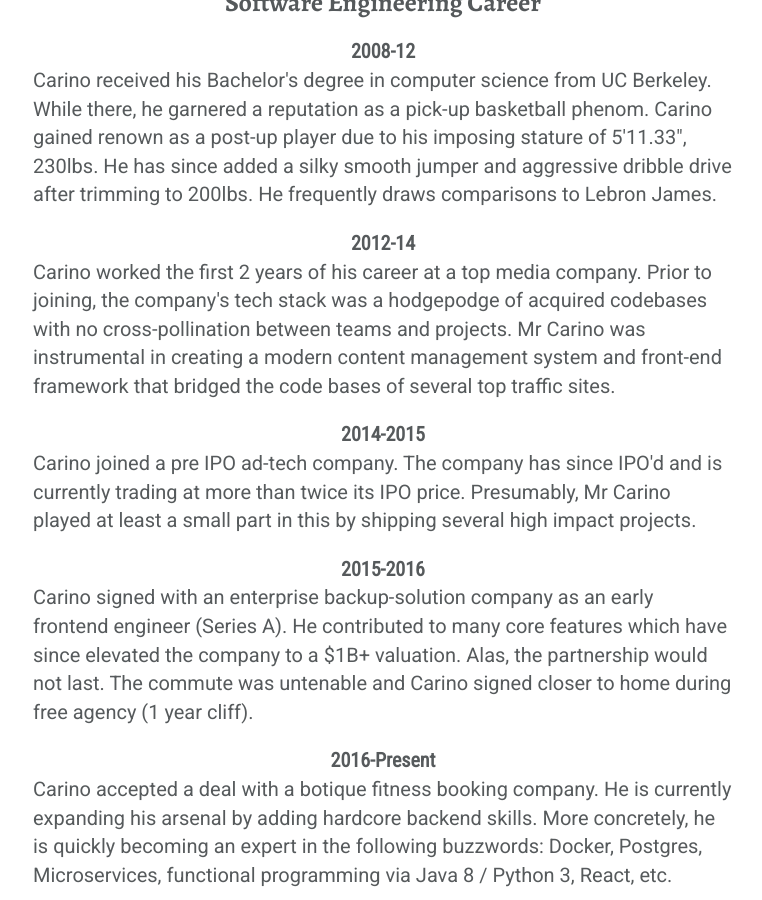
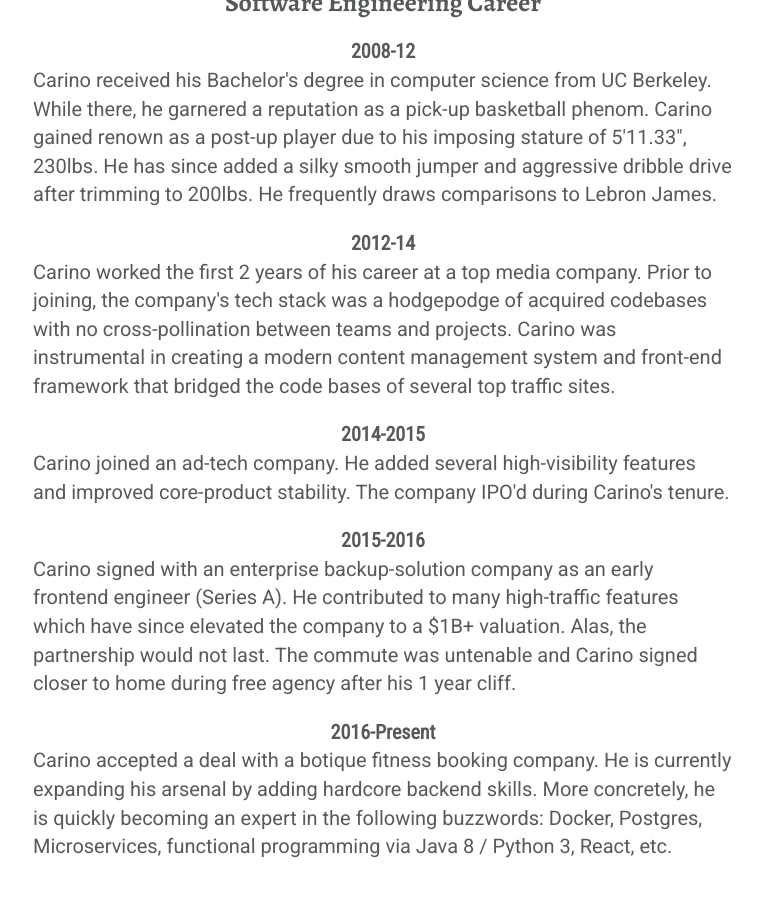
Before and after one commit to rcarino/rcarino.github.io, a Jekyll site: the page built from index.html, in a window 1280 px wide and 900 px high, scrolled down 1376 px. Shown: the whole window, without its empty margins (257-1019 px from the left). Built offline with Jekyll 4.4.1, drawn with Linux system fonts in a browser that asks for light colours; nearby versions of some CDN libraries.

Commit message:
shore up text

```diff
--- a/_layouts/home.html
+++ b/_layouts/home.html
@@ -56,27 +56,24 @@ title: It's sha boy Ray-Z in the building!
             Carino worked the first 2 years of his career at a top media company. Prior to joining, the company's
             tech
             stack was a hodgepodge of acquired codebases with no cross-pollination between teams and projects.
-            Mr Carino was instrumental in creating a modern content management system and front-end framework that
+            Carino was instrumental in creating a modern content management system and front-end framework that
             bridged the code bases of several top traffic sites.
         </p>
 
         <h2>2014-2015</h2>
 
         <p>
-            Carino joined a pre IPO ad-tech company. The company has since IPO'd and is currently trading at more
-            than
-            twice its IPO price. Presumably, Mr Carino played at least a small part in this by shipping several high
-            impact
-            projects.
+            Carino joined an ad-tech company. He added several high-visibility features and improved core-product
+            stability. The company IPO'd during Carino's tenure.
         </p>
 
         <h2>2015-2016</h2>
 
         <p>
             Carino signed with an enterprise backup-solution company as an early frontend engineer (Series A). He
-            contributed to many core features which have since elevated the company to a $1B+ valuation. Alas, the
+            contributed to many high-traffic features which have since elevated the company to a $1B+ valuation. Alas, the
             partnership would not last. The commute was untenable and Carino signed closer to home during free agency
-            (1 year cliff).
+            after his 1 year cliff.
         </p>
 
         <h2>2016-Present</h2>
```
